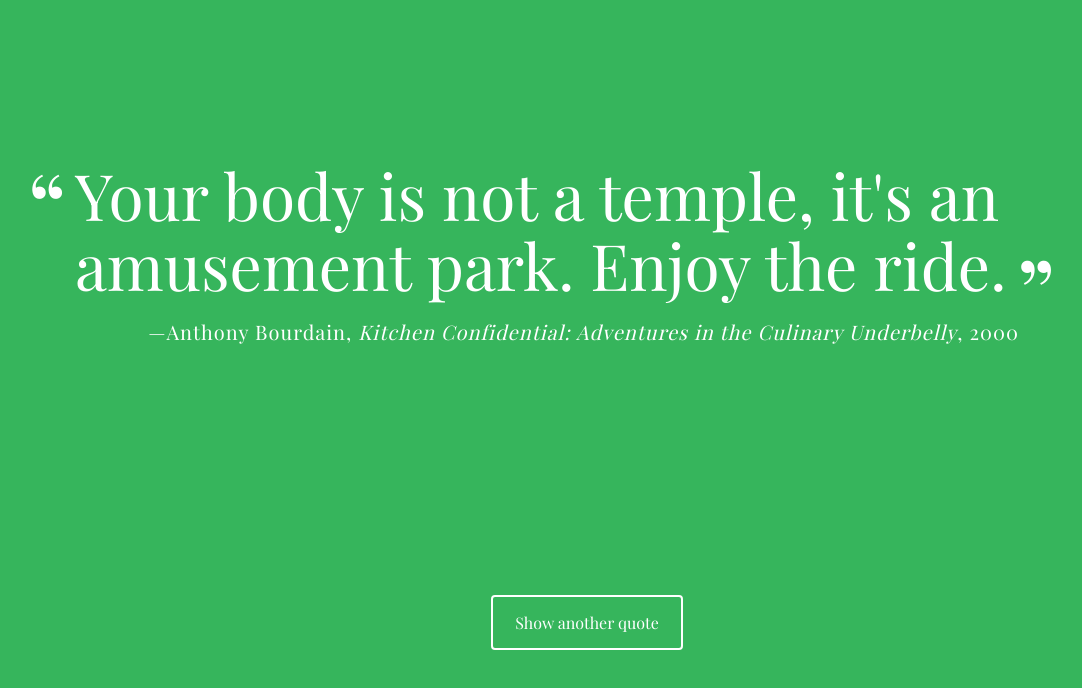
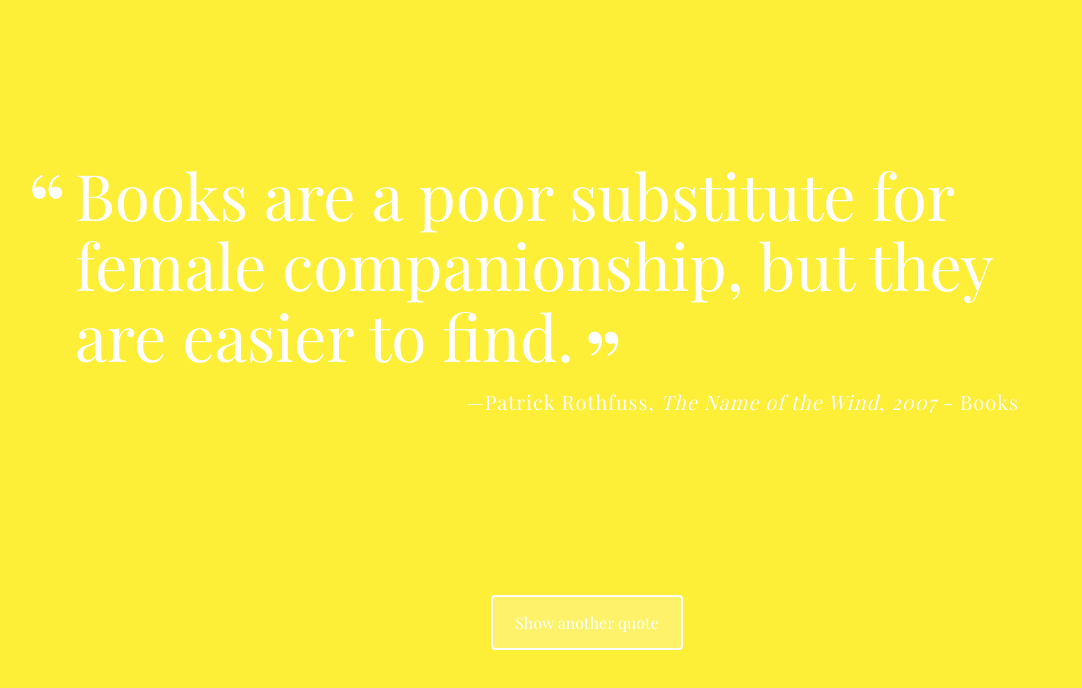
Before and after one commit to NMoore42/techdegree-project-1, a plain HTML site: page index.html in a window 1280 px wide. Both pictures are taken after a click on the button "Show another quote". Shown: the whole page, without its empty margins (53-1135 px from the left). Drawn offline with nearby package versions, Linux system fonts and the light colour scheme; a web font is replaced by a local one.

Commit message:
Second Draft, Completed Code

```diff
--- a/css/styles.css
+++ b/css/styles.css
@@ -56,6 +56,13 @@
   content: ", ";
   font-style: normal;
 }
+.tag {
+  font-style: bold;
+}
+.tag:before {
+  content: " - ";
+  font-style: normal;
+}
 
 #loadQuote {
   position: fixed;
@@ -67,7 +74,7 @@
   border-radius: 4px;
   border: 2px solid #fff;
   color: #fff;
-  background-color: #36b55c;
+  background-color:  rgba(255,255,255,.25);
   padding: 15px 0;
   transition: .5s ;
 }
--- a/index.html
+++ b/index.html
@@ -11,7 +11,7 @@
   <div class="container">
     <div id="quote-box">
       <p class="quote">You can do anything, but not everything</p>
-      <p class="source">David Allen<span class="citation">Making It All Work</span><span class="year">2009</span></p>
+      <p class="source">David Allen<span class="citation">Making It All Work</span><span class="year">2009</span><span class="tag">Books</span></p>
     </div>
     <button id="loadQuote">Show another quote</button>
   </div>
--- a/js/script.js
+++ b/js/script.js
@@ -1,41 +1,46 @@
+// This program will randomly display a quote every time the "Show another quote" button is clicked
+
+var quotes = [
+{quote : 'And so it goes...', source : 'Kurt Vonnegut', citation : 'Slaughterhouse-Five', year : '1972', tag : 'Books'},
+{quote : 'Your body is not a temple, it\'s an amusement park. Enjoy the ride.', source : 'Anthony Bourdain', citation : 'Kitchen Confidential: Adventures in the Culinary Underbelly', year : '2000', tag : 'Books'},
+{quote : 'Books are a poor substitute for female companionship, but they are easier to find.', source : 'Patrick Rothfuss', citation : 'The Name of the Wind', year : '2007', tag : 'Books'},
+{quote : 'That\'s what she said.', source : 'Michael Scott', citation : 'The Office', tag : "TV Shows"},
+{quote : 'The best gift you can give anyone is a well-lived life of your own', source : 'Tig Notaro', citation : 'I\'m Just a Person', year : '2016', tag : 'Books'},
+{quote : 'Wubba lubba dub dub!', source : 'Rick Sanchez', citation : 'Rick and Morty', tag : 'TV Shows'},
+{quote : 'Winter is coming.', source : 'Eddard Stark', citation : 'Game of Thrones', tag : 'TV Shows'}
+];
+var intervalID = window.setInterval(printQuote, 30000);
+
+
+// selects random quote object from quote array and returns
+function getRandomQuote(){
+  return randomQuote = quotes[Math.floor(Math.random() * quotes.length)];
+}
+
+//Displays random color each time quote changes
+function randomRGB() {
+    return Math.floor(Math.random() * 256);
+}
+
+// calls getRandomQuote and stores return quote in variable
+// constructs a string containing properties of quote and displays in index.html when called
+function printQuote(){
+  var randomQuote = getRandomQuote();
+  var rgbColor = 'rgb(' + randomRGB() + ',' + randomRGB() + ',' + randomRGB() + ')';
+  var quote = ' ';
+  quote += '<p class="quote">' + randomQuote.quote + '</p>' +
+              '<p class="source">' + randomQuote.source;
+  if (randomQuote.citation !== undefined) {
+    quote += '<span class="citation">' + randomQuote.citation + '</span>';
+  }
+  if (randomQuote.year !== undefined) {
+    quote += '<span class="citation">' + randomQuote.year + '</span>';
+  }
+  quote += '<span class="tag">' + randomQuote.tag + '</span>'+'</p>';
+  document.body.style.backgroundColor = rgbColor;
+  document.getElementById('quote-box').innerHTML = quote;
+}
+
 // event listener to respond to "Show another quote" button clicks
 // when user clicks anywhere on the button, the "printQuote" function is called
 document.getElementById('loadQuote').addEventListener("click", printQuote, false);
-var quotes = [
-{quote : 'And so it goes...', source : 'Kurt Vonnegut', citation : 'Slaughterhouse-Five', year : '1972'},
-{quote : 'Your body is not a temple, it\'s an amusement park. Enjoy the ride.', source : 'Anthony Bourdain', citation : 'Kitchen Confidential: Adventures in the Culinary Underbelly', year : '2000'},
-{quote : 'Books are a poor substitute for female companionship, but they are easier to find.', source : 'Patrick Rothfuss', citation : 'The Name of the Wind', year : '2007'},
-{quote : 'That\'s what she said.', source : 'Michael Scott', citation : 'The Office'},
-{quote : 'The best gift you can give anyone is a well-lived life of your own', source : 'Tig Notaro', citation : 'I\'m Just a Person', year : '2016'},
-{quote : 'Wubba lubba dub dub!', source : 'Rick Sanchez', citation : 'Rick and Morty'},
-{quote : 'Winter is coming.', source : 'Eddard Stark', citation : 'Game of Thrones'}
-];
-
-// selects random quote object from quote array and returns
-function getRandomQuote(){
-  var randomQuote = quotes[Math.floor(Math.random() * quotes.length)];
-  return randomQuote;
-}
-
-// calls getRandomQuote and stores return quote in variable
-// constructs a string containing properties of quote
-function printQuote(){
-  var randomQuote = getRandomQuote();
-  var quote = '<p class="quote">' + randomQuote.quote + '</p>' +
-              '<p class="source">' + randomQuote.source +
-              '<span class="citation">' + randomQuote.citation + '</span>' +
-              '<span class="year">' + randomQuote.year + '</span>'+
-              '</p>';
-  if (randomQuote.citation === undefined) {
-    return '<p class="quote">' + randomQuote.quote + '</p>' +
-                '<p class="source">' + randomQuote.source +
-                '<span class="citation">' + randomQuote.citation + '</span>'+
-                '</p>';
-    } else if (randomQuote.year === undefined){
-    return '<p class="quote">' + randomQuote.quote + '</p>' +
-            '<p class="source">' + randomQuote.source + '</p>';
-  }
-  document.getElementById('quote-box').innerHTML = printQuote();
-  return quote;
-
-}
```
